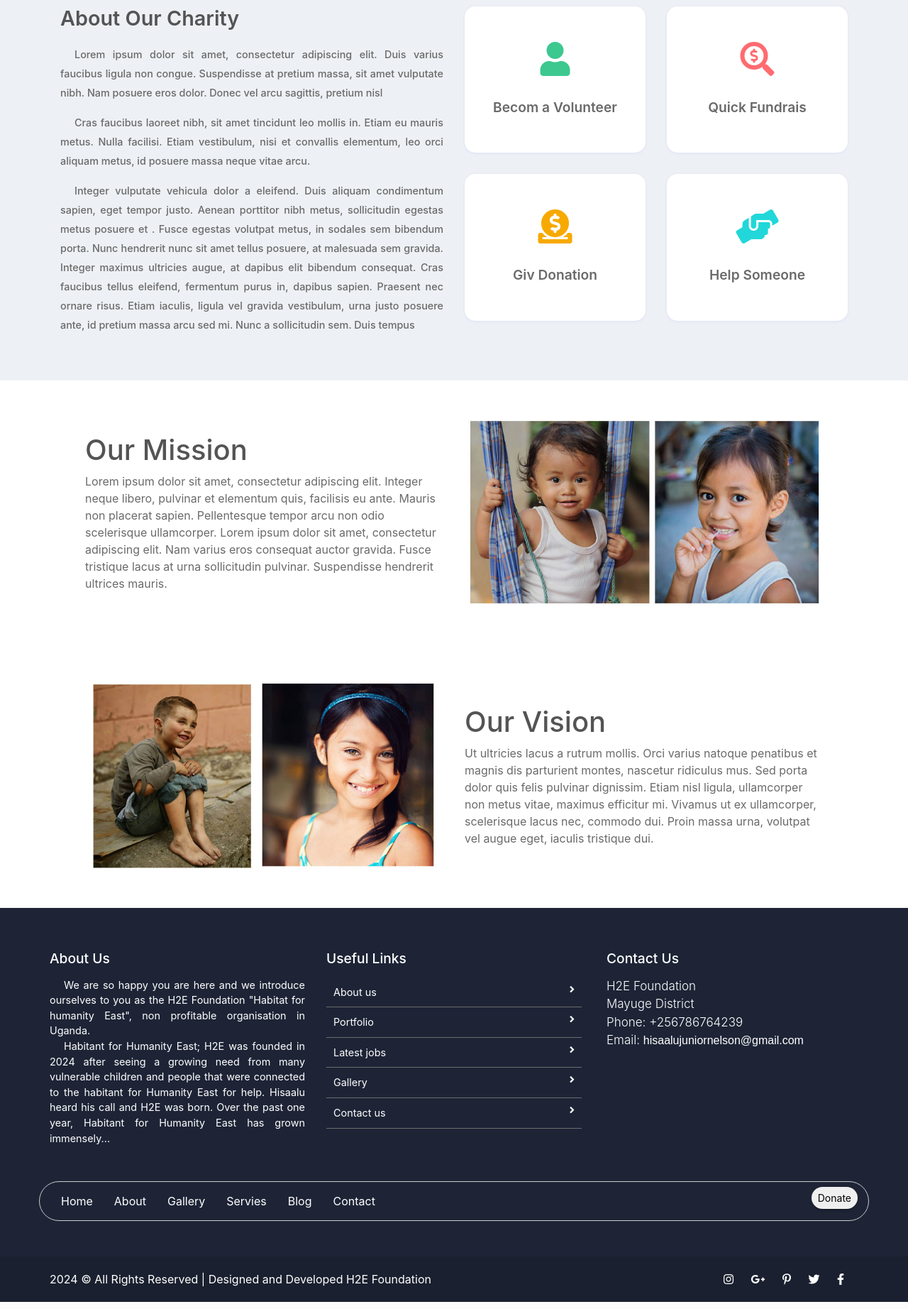
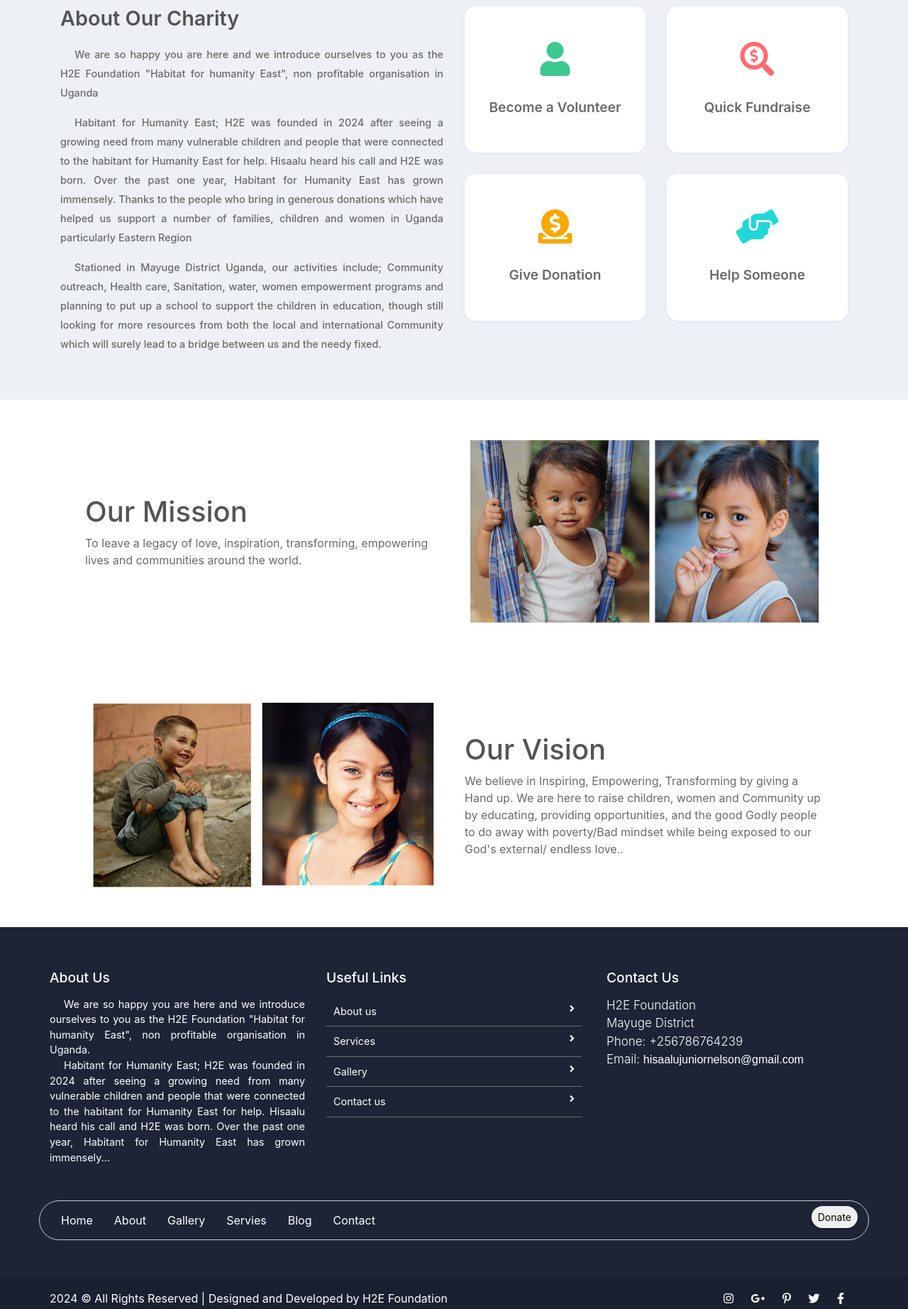
Before and after one commit to Hisaalu/H2E-Foundation, a plain HTML site: page about_us.html in a window 1280 px wide. Shown: the part 440-2284 px from the top of the page at 71% size. Drawn offline with Linux system fonts and the light colour scheme.

Commit message:
New updates

```diff
--- a/about_us.html
+++ b/about_us.html
@@ -38,7 +38,9 @@
                     <ul class="ulright">
                         <li> <small>Folow Us </small>:</li>
                         <li>
-                            <i class="fab fa-facebook-square"></i>
+                            <a href="https://www.youtube.com/channel/UCYMkh8ygIB5nSaqkn72dFyg" target="_blank">
+                                <i class="fab fa-youtube-square"></i>
+                            </a>
                         </li>
                         <li>
                             <a href="https://x.com/YoungHisaalu" target="_blank">
@@ -136,41 +138,47 @@
         <div class="row natur-row no-margin w-100">
             <div class="text-part col-md-6">
                 <h2>About Our Charity</h2>
-                <p>Lorem ipsum dolor sit amet, consectetur adipiscing elit. Duis varius faucibus
-                    ligula non congue. Suspendisse at pretium massa, sit amet
-                    vulputate nibh. Nam posuere eros dolor. Donec vel arcu sagittis, pretium nisl </p>
-                <p> Cras faucibus laoreet nibh, sit amet tincidunt leo mollis in. Etiam eu mauris metus.
-                    Nulla facilisi. Etiam vestibulum,
-                    nisi et convallis elementum, leo orci aliquam metus, id posuere massa neque vitae
-                    arcu.</p>
+                <p>We are so happy you are here and we introduce ourselves to you as the H2E Foundation
+                    "Habitat for humanity East", non profitable organisation in Uganda</p>
+                <p> Habitant for Humanity East; H2E was founded in 2024 after seeing a growing need from
+                    many vulnerable children and people that were connected to the habitant for Humanity
+                    East for help. Hisaalu heard his call and H2E was born. Over the past one year, Habitant
+                    for Humanity East has grown immensely. Thanks to the people who bring in generous donations
+                    which have helped us support a number of families, children and women in Uganda particularly Eastern Region
+                </p>
 
-                <p>Integer vulputate vehicula dolor a eleifend. Duis aliquam condimentum sapien,
-                    eget tempor justo. Aenean porttitor nibh metus, sollicitudin egestas metus posuere et
-                    . Fusce egestas volutpat metus, in sodales sem bibendum porta. Nunc hendrerit nunc sit
-                    amet tellus posuere, at malesuada sem gravida. Integer maximus ultricies augue, at
-                    dapibus elit bibendum consequat. Cras faucibus tellus eleifend, fermentum purus in,
-                    dapibus sapien. Praesent nec ornare risus. Etiam iaculis, ligula vel gravida
-                    vestibulum, urna justo posuere ante,
-                    id pretium massa arcu sed mi. Nunc a sollicitudin sem. Duis tempus </p>
+                <p>Stationed in Mayuge District Uganda, our activities include; Community outreach, Health care,
+                    Sanitation, water, women empowerment programs and planning to put up a school to support
+                    the children in education, though still looking for more resources from both the local
+                    and international Community which will surely lead to a bridge between us and the needy fixed.
+                </p>
+
+                <!--<p>We also aim at bringing Jesus/ God's gospel to the communities which had lost hope in religion
+                    advantages, predominately muslim who are really loving the amazing people of late.
+                </p>
+
+                <p>We are blessed to have an amazing team in Mayuge/ on site made up of ten people who continously
+                    praise God and prioritise the needs of our Mayuge Community in everything they do.
+                </p>-->
             </div>
             <div class="image-part col-md-6">
                 <div class="about-quick-box row">
                     <div class="col-md-6">
                         <div class="about-qcard">
                            <i class="fas fa-user"></i>
-                            <p>Becom a Volunteer</p>
+                            <p>Become a Volunteer</p>
                         </div>
                     </div>
                      <div class="col-md-6">
                         <div class="about-qcard ">
                            <i class="fas fa-search-dollar red"></i>
-                            <p>Quick Fundrais</p>
+                            <p>Quick Fundraise</p>
                         </div>
                     </div>
                      <div class="col-md-6">
                         <div class="about-qcard ">
                            <i class="fas fa-donate yell"></i>
-                            <p>Giv Donation</p>
+                            <p>Give Donation</p>
                         </div>
                     </div>
                      <div class="col-md-6">
@@ -194,7 +202,7 @@
           <div class="row mission">
               <div class="col-md-6 mv-det">
                   <h1>Our Mission</h1>
-                  <p>Lorem ipsum dolor sit amet, consectetur adipiscing elit. Integer neque libero, pulvinar et elementum quis, facilisis eu ante. Mauris non placerat sapien. Pellentesque tempor arcu non odio scelerisque ullamcorper. Lorem ipsum dolor sit amet, consectetur adipiscing elit. Nam varius eros consequat auctor gravida. Fusce tristique lacus at urna sollicitudin pulvinar. Suspendisse hendrerit ultrices mauris.</p>
+                  <p>To leave a legacy of love, inspiration, transforming, empowering lives and communities around the world.</p>
               </div>
               <div class="col-md-6 mv-img">
                   <img src="assets/images/misin.jpg" alt="">
@@ -206,7 +214,11 @@
               </div>
               <div class="col-md-6 mv-det">
                    <h1>Our Vision</h1>
-                   <p>Ut ultricies lacus a rutrum mollis. Orci varius natoque penatibus et magnis dis parturient montes, nascetur ridiculus mus. Sed porta dolor quis felis pulvinar dignissim. Etiam nisl ligula, ullamcorper non metus vitae, maximus efficitur mi. Vivamus ut ex ullamcorper, scelerisque lacus nec, commodo dui. Proin massa urna, volutpat vel augue eget, iaculis tristique dui.</p>
+                   <p>We believe in Inspiring, Empowering, Transforming by giving a Hand
+                    up. We are here to raise children, women and Community up by educating,
+                    providing opportunities, and the good Godly people to do away with
+                    poverty/Bad mindset while being exposed to our God's external/ endless love..
+                 </p>
               </div>
           </div>
       </div>
@@ -231,11 +243,11 @@
                 <div class="col-md-4 col-sm-12">
                     <h2>Useful Links</h2>
                     <ul class="list-unstyled link-list">
-                        <li><a ui-sref="about" href="#/about">About us</a><i class="fa fa-angle-right"></i></li>
-                        <li><a ui-sref="portfolio" href="#/portfolio">Portfolio</a><i class="fa fa-angle-right"></i></li>
-                        <li><a ui-sref="products" href="#/products">Latest jobs</a><i class="fa fa-angle-right"></i></li>
-                        <li><a ui-sref="gallery" href="#/gallery">Gallery</a><i class="fa fa-angle-right"></i></li>
-                        <li><a ui-sref="contact" href="#/contact">Contact us</a><i class="fa fa-angle-right"></i></li>
+                        <li><a ui-sref="about" href="file:///home/nelly/Desktop/Emma/H2E_foundation/about_us.html">About us</a><i class="fa fa-angle-right"></i></li>
+                        <!--<li><a ui-sref="portfolio" href="#/portfolio">Portfolio</a><i class="fa fa-angle-right"></i></li>-->
+                        <li><a ui-sref="products" href="file:///home/nelly/Desktop/Emma/H2E_foundation/services.html">Services</a><i class="fa fa-angle-right"></i></li>
+                        <li><a ui-sref="gallery" href="file:///home/nelly/Desktop/Emma/H2E_foundation/gallery.html">Gallery</a><i class="fa fa-angle-right"></i></li>
+                        <li><a ui-sref="contact" href="file:///home/nelly/Desktop/Emma/H2E_foundation/contact_us.html">Contact us</a><i class="fa fa-angle-right"></i></li>
                     </ul>
                 </div>
                 <div class="col-md-4 col-sm-12 map-img">
@@ -244,7 +256,7 @@
                         H2E Foundation <br>
                         Mayuge District <br>
                         Phone: +256786764239 <br>
-                        Email: <a href="mailto:info@anybiz.com" class="">hisaalujuniornelson@gmail.com</a><br>
+                        Email: <a href="mailto:hisaalujuniornelson@gmail.com" class="">hisaalujuniornelson@gmail.com</a><br>
                     </address>
 
                 </div>
@@ -277,7 +289,7 @@
     </footer>
     <div class="copy">
             <div class="container">
-                <a href="https://www.smarteyeapps.com/">2024 &copy; All Rights Reserved | Designed and Developed H2E Foundation</a>
+                <a href="file:///home/nelly/Desktop/Emma/H2E_foundation/index.html">2024 &copy; All Rights Reserved | Designed and Developed by H2E Foundation</a>
 
                 <span>
                 <a><i class="fab fa-instagram"></i></a>
```
Also changed, not shown: blog.html (+13 -9 lines), contact_us.html (+15 -10 lines), gallery.html (+13 -9 lines), index.html (+49 -24 lines), services.html (+30 -14 lines), assets/images/uganda_map.jpg (added).
